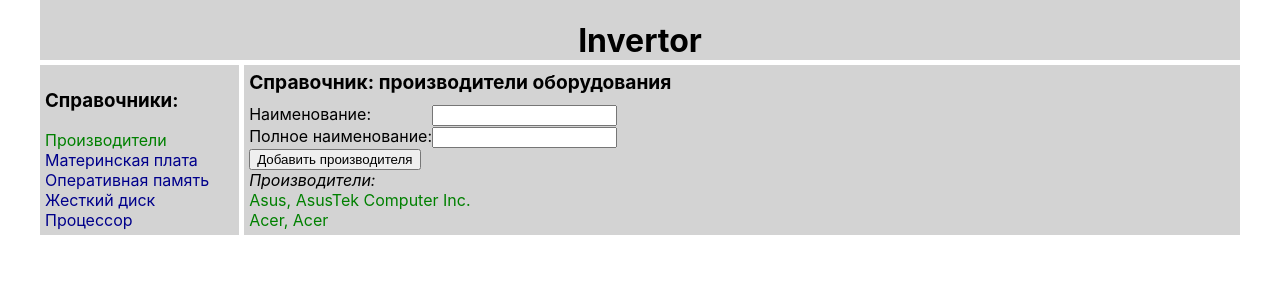
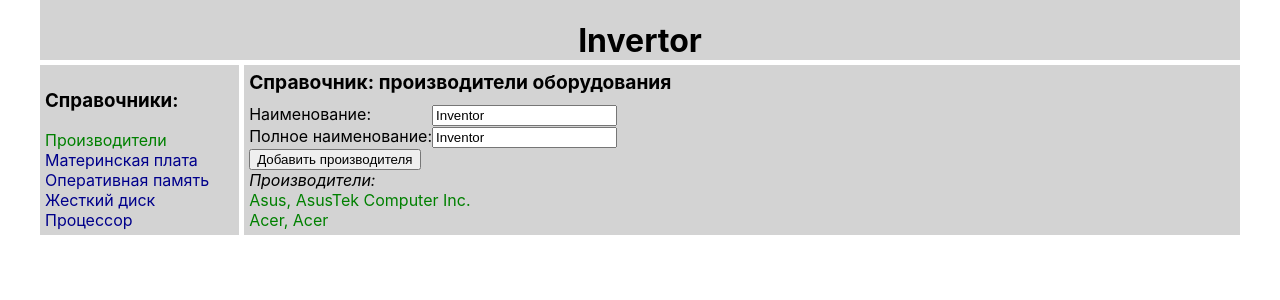
Before and after one commit to andropovdv/r_invert, a React (Create React App) app: page /record in a window 1280 px wide. Shown: the top 300 px of the page. Built offline with nearby package versions, Linux system fonts and the light colour scheme.

Commit message:
FLUX круговорот на каждый символ. Сделал на vendor (урок 34)

```diff
--- a/src/App.js
+++ b/src/App.js
@@ -16,7 +16,10 @@
       <Navbar />
       <div className='app-wrapper-content'>
         <Route path='/record' render={() =>
-          <Record vendors={props.state.vendorPage.vendors} addVendor={props.addVendor} />} />
+          <Record vendorPage={props.state.vendorPage}
+            addVendor={props.addVendor}
+            changeNewVendor={props.changeNewVendor}
+            changeNewFullVendors={props.changeNewFullVendors} />} />
         <Route path='/mboards' render={() =>
           <MBoards state={props.state.mboardPage} addSoket={props.addSoket} />} />
         <Route path='/rams' render={() =>
--- a/src/bll/state.js
+++ b/src/bll/state.js
@@ -6,7 +6,9 @@
         vendors: [
             { id: 1, name: 'Asus', fullName: 'AsusTek Computer Inc.' },
             { id: 2, name: 'Acer', fullName: 'Acer' }
-        ]
+        ],
+        newName: 'Inventor',
+        newFullName: 'Inventor'
     },
     cpuPage: {
         cpusData: [
@@ -20,12 +22,12 @@
     },
     ramPage: {
         rams: [
-            {id: 1, vendor: 'KINGSTON', model: 'VALUERAM KVR26N19S8', volume: '8 Gb'},
-            {id: 2, vendor: 'CORSAIR', model: 'Vengeance LPX CMK16GX4M2A2666C16', volume: '8 Gb'},
-            {id: 3, vendor: 'AMD Radeon', model: 'R7 Performance Series R748G2606U2S-UO', volume: '8 Gb'},
-            {id: 4, vendor: 'CORSAIR', model: 'Vengeance LPX CMK16GX4M2B3200C16', volume: '8 Gb'},
-            {id: 5, vendor: 'CRUCIAL', model: 'CT4G4DFS8266', volume: '4 Gb'},
-            {id: 6, vendor: 'PATRIOT', model: 'Signature PSD48G266681', volume: '8 Gb'}
+            { id: 1, vendor: 'KINGSTON', model: 'VALUERAM KVR26N19S8', volume: '8 Gb' },
+            { id: 2, vendor: 'CORSAIR', model: 'Vengeance LPX CMK16GX4M2A2666C16', volume: '8 Gb' },
+            { id: 3, vendor: 'AMD Radeon', model: 'R7 Performance Series R748G2606U2S-UO', volume: '8 Gb' },
+            { id: 4, vendor: 'CORSAIR', model: 'Vengeance LPX CMK16GX4M2B3200C16', volume: '8 Gb' },
+            { id: 5, vendor: 'CRUCIAL', model: 'CT4G4DFS8266', volume: '4 Gb' },
+            { id: 6, vendor: 'PATRIOT', model: 'Signature PSD48G266681', volume: '8 Gb' }
         ]
 
     },
@@ -56,15 +58,29 @@
         ]
     }
 
+
+
 }
 
-export let addVendor = (textName, textFullName) => {
+export let changeNewVendors = (newText) => {
+    state.vendorPage.newName = newText;
+    rerenderEntireTree(state);
+}
+
+export let changeNewFullVendors =(newText) => {
+    state.vendorPage.newFullName = newText;
+    rerenderEntireTree(state);
+}
+
+export let addVendor = () => {
     let newVendor = {
         id: 3,
-        name: textName,
-        fullName: textFullName
+        name: state.vendorPage.newName,
+        fullName: state.vendorPage.newFullName
     }
     state.vendorPage.vendors.push(newVendor);
+    state.vendorPage.newName = '';
+    state.vendorPage.newFullName = '';
     rerenderEntireTree(state)
 }
 
--- a/src/componets/Record/MyVendor/MyVendor.jsx
+++ b/src/componets/Record/MyVendor/MyVendor.jsx
@@ -5,7 +5,6 @@
 const MyVendor = (props) => {
 
     let vendorElements = props.vendors.map((v) => {
-
         return (
             <Vendor name={v.name} fullName={v.fullName} />
         )
@@ -15,24 +14,30 @@
     let newVendorFullName = React.createRef();
 
     let addVendor = () => {
-        let textName = newVendorName.current.value;
-        let textFullName = newVendorFullName.current.value;
-        props.addVendor(textName, textFullName);
-        newVendorName.current.value = '';
-        newVendorFullName.current.value = '';
+        props.addVendor();
+
     }
 
+    let onVendorNameChange = () => {
+        let textName = newVendorName.current.value;
+        props.changeNewVendor(textName);
+    }
+
+    let onVendorFullNameChange = () => {
+        let textName = newVendorFullName.current.value
+        props.changeNewFullVendors(textName);
+    }
     return (
         <div>
             <div>
                 <div className={s.main}>
                     <div className={s.item}>
                         <label>Наименование:</label>
-                        <input ref={newVendorName} />
+                        <input onChange={onVendorNameChange} ref={newVendorName} value={props.newName} />
                     </div>
                     <div className={s.item}>
                         <label>Полное наименование: </label>
-                        <input ref={newVendorFullName} />
+                        <input onChange={onVendorFullNameChange} ref={newVendorFullName} value={props.newFullName} />
                     </div>
                     <div>
                         <button onClick={addVendor}>Добавить производителя</button>
--- a/src/componets/Record/Record.jsx
+++ b/src/componets/Record/Record.jsx
@@ -9,7 +9,12 @@
         <div className={s.content}>
             <VendorInfo />
 
-            <MyVendor vendors={props.vendors} addVendor={props.addVendor}/>
+            <MyVendor vendors={props.vendorPage.vendors}
+                newName={props.vendorPage.newName}
+                newFullName={props.vendorPage.newFullName}
+                addVendor={props.addVendor}
+                changeNewVendor={props.changeNewVendor}
+                changeNewFullVendors={props.changeNewFullVendors} />
         </div>
     )
 }
--- a/src/render.js
+++ b/src/render.js
@@ -2,14 +2,20 @@
 import ReactDOM from 'react-dom';
 import './index.css';
 import App from './App';
-import { addVendor, addCpu, addHdd, addSoket, addRam } from './bll/state'
+import { addVendor, addCpu, addHdd, addSoket, addRam, changeNewVendors, changeNewFullVendors } from './bll/state'
 import { BrowserRouter } from 'react-router-dom';
-
 export let rerenderEntireTree = (state) => {
   ReactDOM.render(
     <React.StrictMode>
       <BrowserRouter>
-        <App state={state} addVendor={addVendor} addCpu={addCpu} addHdd={addHdd} addSoket={addSoket} addRam={addRam}/>
+        <App state={state}
+          addVendor={addVendor}
+          addCpu={addCpu}
+          addHdd={addHdd}
+          addSoket={addSoket}
+          addRam={addRam}
+          changeNewVendor={changeNewVendors}
+          changeNewFullVendors={changeNewFullVendors} />
       </BrowserRouter>
     </React.StrictMode>,
     document.getElementById('root')
```
